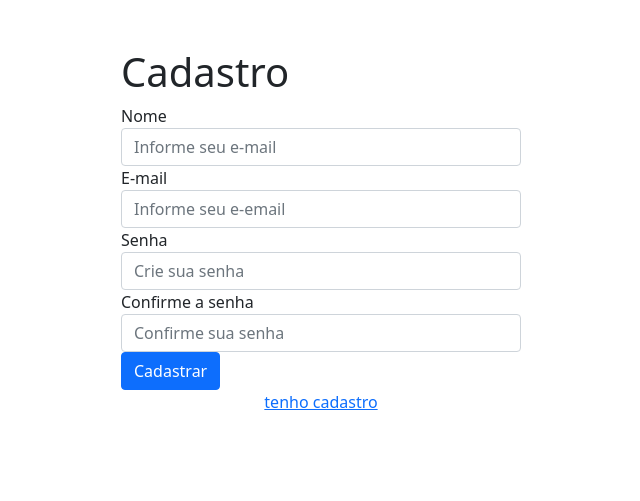
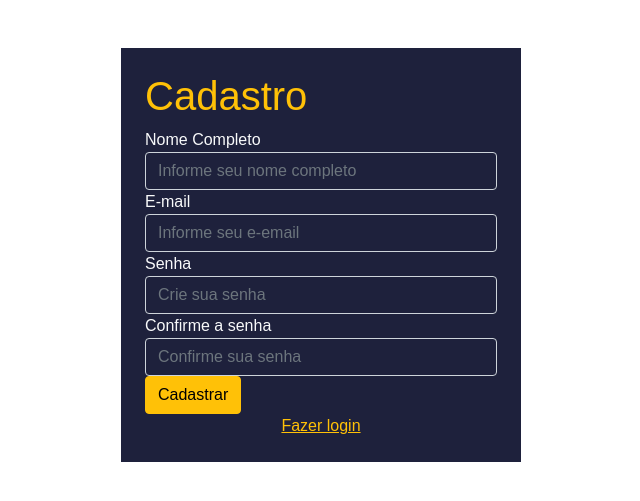
Before and after one commit to Andrezinrc/flask-login-app, a Flask app: page /cadastro in a window 1280 px wide. Shown: the top 501 px of the page, without its empty margins (319-959 px from the left). Run offline with Flask 3, Linux system fonts and the light colour scheme; some libraries are stand-ins or nearby versions.

Commit message:
Estizando os formulario com bootstrap

```diff
--- /dev/null
+++ b/static/style.css
@@ -0,0 +1,9 @@
+*{
+  margin: 0;
+  padding: 0;
+  box-sizing: border-box;
+  font-family: sans-serif;
+}
+.formulario{
+  background-color: #1E213C;
+}
--- a/templates/base.html
+++ b/templates/base.html
@@ -3,7 +3,8 @@
 <head>
     <meta charset="UTF-8">
     <link href="{{ url_for('static', filename='bootstrap.min.css') }}" rel="stylesheet">
-     <meta name="viewport" content="width=device-width, initial-scale=1">
+    <link rel="stylesheet" href="{{ url_for('static', filename="style.css")  }}"></link>
+    <meta name="viewport" content="width=device-width, initial-scale=1">
     <title>inicio</title>
 </head>
 <body>
--- a/templates/cadastro.html
+++ b/templates/cadastro.html
@@ -3,28 +3,30 @@
 {% block conteudo %}
 
 <div class="container mt-5">
-  <form action="" method="post" class="mx-auto" style="max-width: 400px;">
-    <h1 class="titulo">Cadastro</h1>
+  <form action="" method="post" class="formulario mx-auto p-4" style="max-width: 400px;">
+    <h1 class="text-warning">Cadastro</h1>
     <div class="form-group">
-      <label>Nome</label>
-      {{ form.nome(class="form-control", placeholder="Informe seu e-mail") }}
+      <label class="text-light" >Nome Completo</label>
+      {{ form.nome(class="form-control bg-transparent", placeholder="Informe seu nome completo") }}
     </div>
     <div class="form-group">
-      <label>E-mail</label>
-      {{ form.email(class="form-control", placeholder="Informe seu e-email") }}
+      <label class="text-light">E-mail</label>
+      {{ form.email(class="form-control bg-transparent", placeholder="Informe seu e-email") }}
     </div>
     <div class="form-group">
-      <label>Senha</label>
-      {{ form.senha(class="form-control", placeholder="Crie sua senha") }}
+      <label class="text-light">Senha</label>
+      {{ form.senha(class="form-control bg-transparent", placeholder="Crie sua senha") }}
     </div>
     <div class="form-group">
-      <label>Confirme a senha</label>
-      {{ form.csenha(class="form-control", placeholder="Confirme sua senha") }}
+      <label class="text-light">Confirme a senha</label>
+      {{ form.csenha(class="form-control bg-transparent", placeholder="Confirme sua senha") }}
     </div>
-    <button type="submit" class="btn btn-primary btn-block">Cadastrar</button>
+    <div class="form-group">
+      <button type="submit" class="btn btn-warning btn-block btn-md">Cadastrar</button>
+    </div>
     <div class="form-group text-center">
       <div class="d-flex justify-content-center">
-        <a href="/">tenho cadastro</a>
+        <a class="text-warning" href="/">Fazer login</a>
       </div>
     </div>
   </form>
```
Also changed, not shown: templates/login.html (+12 -10 lines), instance/site.db.
